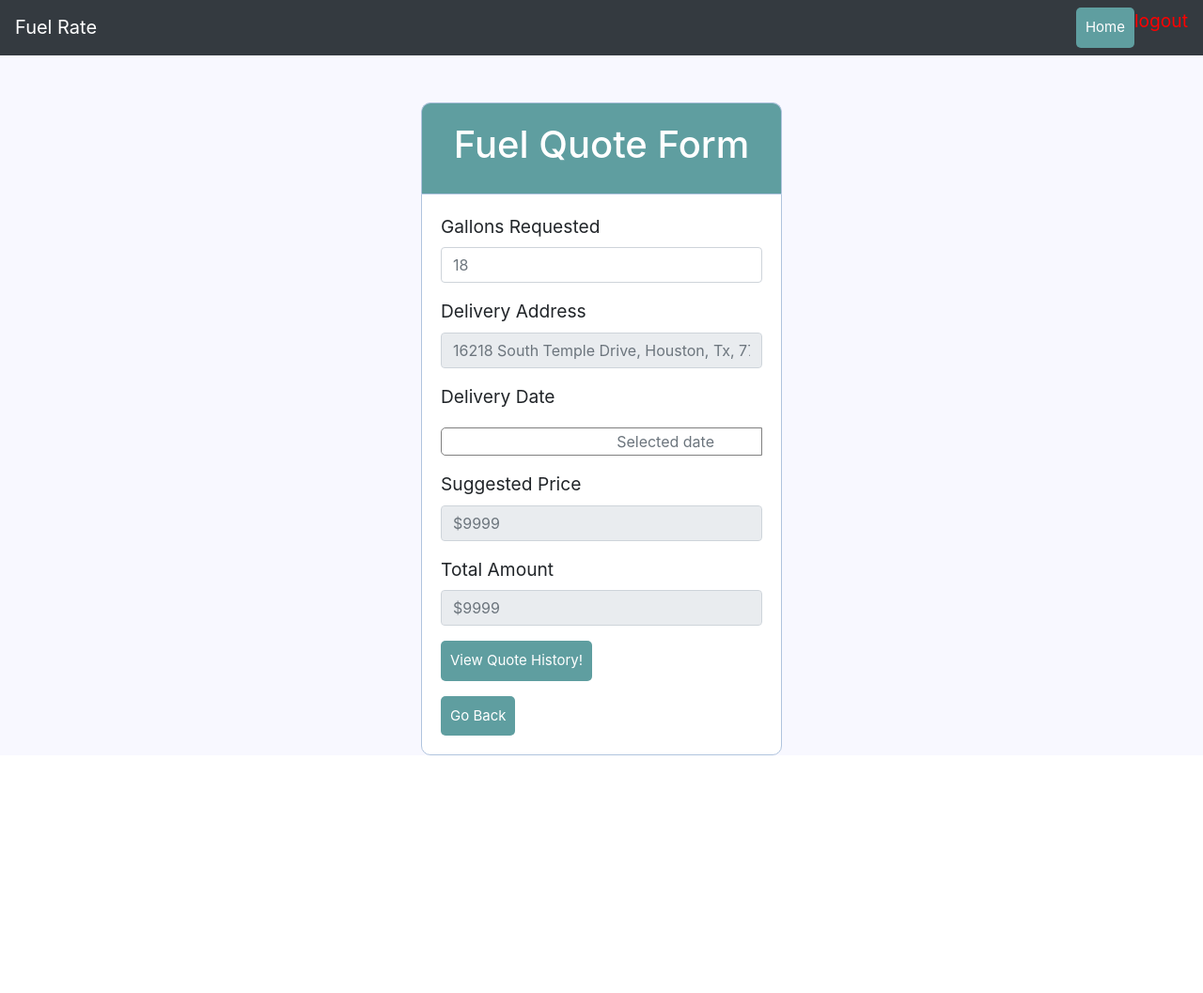
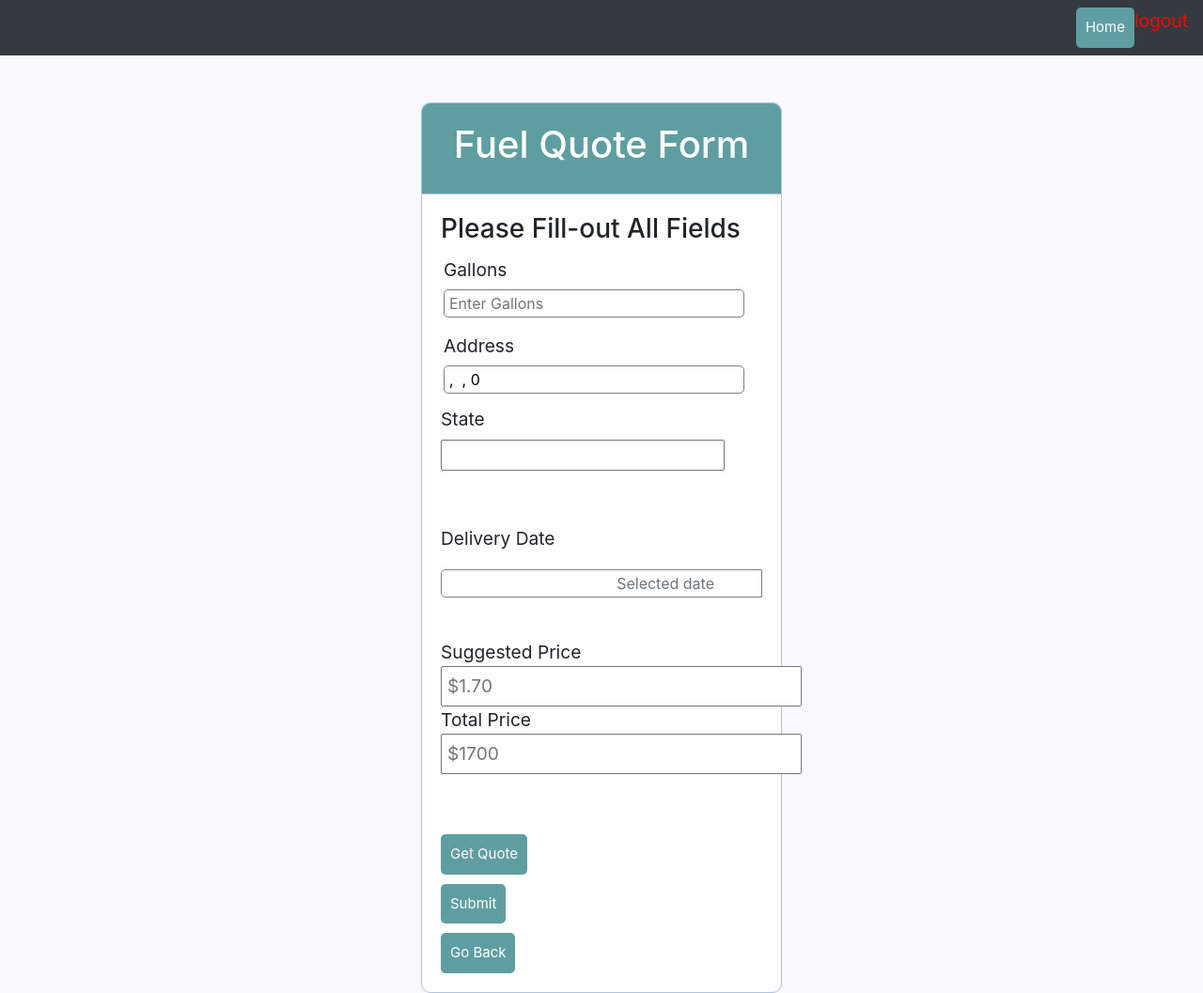
Before and after one commit to BryanTieu/SoftwareGroupProject, a PHP site: page /Project/fuelQuoteForm.php in a window 1280 px wide. Shown: the whole page at 94% size. Before the commit the page ends 804 px from the top, so only its background shows below. Run offline with PHP 8.4, Linux system fonts and the light colour scheme; a user stored in the database is signed in; data comes from the database, SQL or seed files in the repository; some libraries are stand-ins or nearby versions.

Commit message:
Add files via upload

```diff
--- a/Project/fuelQuoteForm.php
+++ b/Project/fuelQuoteForm.php
@@ -1,24 +1,89 @@
-<?php include('server.php')?>
+<?php include('server.php') ?>
 <?php
+
 if (!isset($_SESSION["username"])) {
     $_SESSION['msg'] = "You must log in first";
     header("Location: login.php");
 }
+
 if (!isset($_SESSION["id"])) {
     $_SESSION['msg'] = "You must log in first";
     header("Location: login.php");
 }
+
+$currentPrice = 1.50;
+$companyProfit = .10;
+$locationFactor = 0.04;
+$history = 0.00;
+$gallonfactor = 0.03;
+
+
+$sql = "SELECT * FROM users WHERE id='{$_SESSION["id"]}'";
+$result = mysqli_query($db, $sql);
+if (mysqli_num_rows($result) > 0) {
+    while ($row = mysqli_fetch_assoc($result)) {
+        $state = $row['areastate'];
+    }
+}
+
+
+if (isset($_POST["FuelQuote"])) {
+    $id = $_SESSION["id"];
+    $gallons = mysqli_real_escape_string($db, $_POST["gallons"]);
+    $address = mysqli_real_escape_string($db, $_POST["address"]);
+    //$state = mysqli_real_escape_string($db, $_POST["areastate"]);
+    $suggestedprice = mysqli_real_escape_string($db, $_POST["price"]);
+    $totalprice = mysqli_real_escape_string($db, $_POST["totPrice"]);
+    $date = mysqli_real_escape_string($db, $_POST["daydate"]);
+
+    // first check the database to make sure
+    // a user does not already exist
+    $user_check_query = "SELECT * FROM fuelquote WHERE id='{$_SESSION["id"]}'";
+    $result = mysqli_query($db, $user_check_query);
+    $user = mysqli_fetch_assoc($result);
+
+    if ($user) { // if user has a history exists
+        $history = 0.01;
+    }
+
+    if($gallons > 1000) {
+        $gallonfactor = 0.02;
+    }
+
+    if($state == "TX") {
+        $locationFactor = 0.02;
+    }
+
+    // Margin =  Current Price * (Location Factor - Rate History Factor + Gallons Requested Factor + Company Profit Factor)
+    $margin = ($locationFactor - $history + $gallonfactor + $companyProfit) * $currentPrice;
+    $suggestedprice = $margin + $currentPrice;
+    $totalprice = $suggestedprice * $gallons;
+
+
+    $sql2 = "INSERT INTO fuelquote (id, address, areastate, gallons, suggestedprice, totalprice, daydate)
+  			  VALUES('{$_SESSION["id"]}', '$address', '$state', '$gallons', '$suggestedprice', '$totalprice', '$date')";
+
+    //$sql2 = "UPDATE fuelquote SET address='$address', areastate='$state', gallons='$gallons', suggestedprice='$suggestedprice', totalprice='$totalprice' WHERE id='{$_SESSION["id"]}'";
+    $result2 = mysqli_query($db, $sql2);
+
+
+    if ($result2) {
+        echo "<script>alert('Submitted successfully.');</script>";
+        header('location: fuelHistory.php');
+
+    } else {
+        echo "<script>alert('Can not Submit');</script>";
+    }
+}
 ?>
 
-<!DOCTYPE html>
 <html lang="en">
 
 <head>
     <meta charset="UTF-8">
     <meta name="viewport" content="width=device-width, initial-scale=1.0">
     <meta http-equiv="X-UA-Compatible" content="ie=edge">
-    <title>Fuel Quote</title>
-    <link rel="stylesheet" type="text/css" href="style.css">
+    <title>Fuel Quote Form</title>
     <link rel="stylesheet" href="https://maxcdn.bootstrapcdn.com/bootstrap/4.0.0/css/bootstrap.min.css"
           integrity="sha384-Gn5384xqQ1aoWXA+058RXPxPg6fy4IWvTNh0E263XmFcJlSAwiGgFAW/dAiS6JXm" crossorigin="anonymous">
     <link rel="stylesheet" href="style.css">
@@ -30,8 +95,9 @@
     <script type="text/javascript"
             src="https://cdnjs.cloudflare.com/ajax/libs/bootstrap-datepicker/1.7.1/js/bootstrap-datepicker.min.js"></script>
 
-    <script src="https://code.jquery.com/jquery-3.2.1.slim.min.js"
-            integrity="sha384-KJ3o2DKtIkvYIK3UENzmM7KCkRr/rE9/Qpg6aAZGJwFDMVNA/GpGFF93hXpG5KkN"
+    <script
+            src="https://code.jquery.com/jquery-3.6.0.min.js"
+            integrity="sha256-/xUj+3OJU5yExlq6GSYGSHk7tPXikynS7ogEvDej/m4="
             crossorigin="anonymous"></script>
     <script src="https://cdnjs.cloudflare.com/ajax/libs/popper.js/1.12.9/umd/popper.min.js"
             integrity="sha384-ApNbgh9B+Y1QKtv3Rn7W3mgPxhU9K/ScQsAP7hUibX39j7fakFPskvXusvfa0b4Q"
@@ -40,51 +106,115 @@
             integrity="sha384-JZR6Spejh4U02d8jOt6vLEHfe/JQGiRRSQQxSfFWpi1MquVdAyjUar5+76PVCmYl"
             crossorigin="anonymous"></script>
 
+    <script src = "script.js"></script>
+
+
 </head>
 
-<body>
-<!--Navbar-->
+<!-- Nav Bar -->
 <nav class="navbar navbar-expand-sm navbar-dark bg-dark">
-    <a href="#" class="navbar-brand">Fuel Rate</a>
     <button class="navbar-toggler" data-toggle="collapse" data-target="#navbarMenu">
         <span class="navbar-toggler-icon"></span>
     </button>
     <div class="collapse navbar-collapse" id="navbarMenu">
         <ul class="navbar-nav ml-auto">
             <li class="nav-item"></li>
-            <a href="index.php"><button type="submit" class="btn btn-danger"> Home</button> </a> <a href="index.php?logout='1'" style="float:right; color: red;" >logout</a> </p>
-            </li>
+            <a href="index.php" class="btn btn-danger" style="float:right;">Home</a>
+            <br>
+            <a href="index.php?logout='1'" style="float:right; color: red;" >logout</a> </p>
         </ul>
     </div>
 </nav>
-<!--End Navbar-->
+<!-- End Nav Bar -->
+
+<head>
+    <title>Fuel Quote Form</title>
+    <link rel="stylesheet" type="text/css" href="style.css">
+</head>
+<?php
+if (!isset($_SESSION['username'])) {
+    $_SESSION['msg'] = "You must log in first";
+    header('location: login.php');
+}
+?>
 
 <div class="header">
     <h1>Fuel Quote Form</h1>
 </div>
+<div class="profile-input-field">
+    <form method="post">
 
-<form name ="form-fdata" action="fuelHistory.php" method="get">
-    <div class="form-group">
-        <!-- Gallons Requested -->
-        <label for="gallons_req" class="control-label">Gallons Requested</label>
-        <input type="number" pattern=".{1,50}" required title="50 characters maximum" class="form-control"
-               id="gallons_req" name="gallons" placeholder="18" required="required" onclick="delivered();" />
+        <?php
+        $sql = "SELECT * FROM users WHERE id='{$_SESSION["id"]}'";
+        $result = mysqli_query($db, $sql);
+        if (mysqli_num_rows($result) > 0) {
+            while ($row = mysqli_fetch_assoc($result)) {
+
+            }
+        }
+        ?>
+
+        <h3>Please Fill-out All Fields</h3>
+
+        <!-- notification message -->
+        <?php if (isset($_SESSION['success'])) : ?>
+            <div class="error success" >
+                <h3>
+                    <?php
+                    echo $_SESSION['success'];
+                    unset($_SESSION['success']);
+                    ?>
+                </h3>
+            </div>
+        <?php endif ?>
+
+        <div class="input-group">
+            <label>Gallons</label>
+            <label>
+                <input type="text" id="gallons" name="gallons" placeholder="Enter Gallons" style="width:20em; text-align: left; padding: 5px 5px" required="required" />
+            </label>
         </div>
 
-    <div class="form-group">
-        <!-- Delivery Address -->
-        <label for="delivery_id" class="control-label">Delivery Address</label>
-        <input type="text" pattern=".{,100}" class="form-control" name="delivery" id=delivery_id
-               placeholder="16218 South Temple Drive, Houston, Tx, 77077" readonly />
+        <div class="input-group">
+            <label>Address</label>
+            <label>
+                <input type="text" name="address" style="width:20em; text-align: left; padding: 5px 5px" value="<?php
+                $sql = "SELECT * FROM users WHERE id='{$_SESSION["id"]}'";
+                $result = mysqli_query($db, $sql);
+                if (mysqli_num_rows($result) > 0) {
+                    while ($row = mysqli_fetch_assoc($result)) {
+                        echo "{$row['address']}, {$row['city']} {$row['areastate']}, {$row['zipcode']}";
+                    }
+                }
+                ?>" readonly>
+            </label>
         </div>
 
+        <div>
 
+            <label>State</label>
+            <br>
+            <input type="text" id="state" required
+                   value="<?php
+                   $sql = "SELECT * FROM users WHERE id='{$_SESSION["id"]}'";
+                   $result = mysqli_query($db, $sql);
+                   if (mysqli_num_rows($result) > 0) {
+                       while ($row = mysqli_fetch_assoc($result)) {
+                           echo "{$row['areastate']}";
+                       }
+                   }
+                   ?>" readonly
+            >
 
+        </div>
+        <br>
+        <br>
+        <!-- date picker -->
         <div class="form-group">
             <label for="date-picker-example">Delivery Date</label>
             <div class='input-group date' id='datepicker'>
                 <input type="text"
-                   placeholder="Selected date" class="form-control" required="required" onclick="delivered();"/>
+                       placeholder="Selected date" class="form-control" name="daydate" required/>
                 <span class="input-group-addon">
                     <span class="glyphicon glyphicon-calendar"></span>
                 </span>
@@ -109,35 +239,44 @@
                 });
             });
         </script>
+        <!-- date picker end-->
+        <div>
+
+            <br>
+
+            <label id="response" style="width: 200px; height: 200px; resize: none;" readonly="readonly">
+                Suggested Price
+                <input type="text" name="sugprice" style="width:20em; text-align: left; padding: 5px 5px"  placeholder="$1.70" readonly>
+                Total Price
+                <input type="text" name="sugprice" style="width:20em; text-align: left; padding: 5px 5px"  placeholder="$1700" readonly>
+            </label>
+            <br>
+
+            <button id="formsubmit" type="button" class="btn">Get Quote</button><br>
 
 
-    <div class="form-group">
-        <!-- Price Suggestion-->
-        <label for="sug_price" class="control-label">Suggested Price</label>
-        <input type="number" pattern=".{,100}" required title="100 characters maximum" class="form-control"
-               id="sug_price" name="price" placeholder="$9999" readonly>
         </div>
 
 
-    <div class="form-group">
-        <!-- Total Price-->
-        <label for="total_price" class="control-label">Total Amount</label>
-        <input type="number" pattern=".{5,9}" required title="5 to 9 characters" class="form-control"
-               id="total_price" name="totPrice" placeholder="$9999" readonly>
+
+
+
+        <!-- Submit Button -->
+        <div class="input-group">
+            <button type="submit" class="btn" name="FuelQuote">Submit</button>
         </div>
+        <!-- End Submit -->
 
-    <div class="form-group">
-        <Submit Button>
-            <button type="submit" class="btn btn-primary">View Quote History!</button>
-    </div>
-
+        <!-- Go Back Button -->
     <div class="back" action="fuelQuoteForm.php">
         <Submit Button>
             <button type="submit" class="btn btn-primary" onclick="history.back()">Go Back</button>
     </div>
+        <!-- End Go Back Button -->
 
 </form>
 
+</div>
 </body>
 
 
```
Also changed, not shown: Project/fuelHistory.php (+20 -27 lines), Project/login.php (+4 -3 lines), Project/profile.php (+7 -7 lines), Project/submit.php (added, +51 -0 lines). Lines whose indentation alone changed are shown as unchanged.
